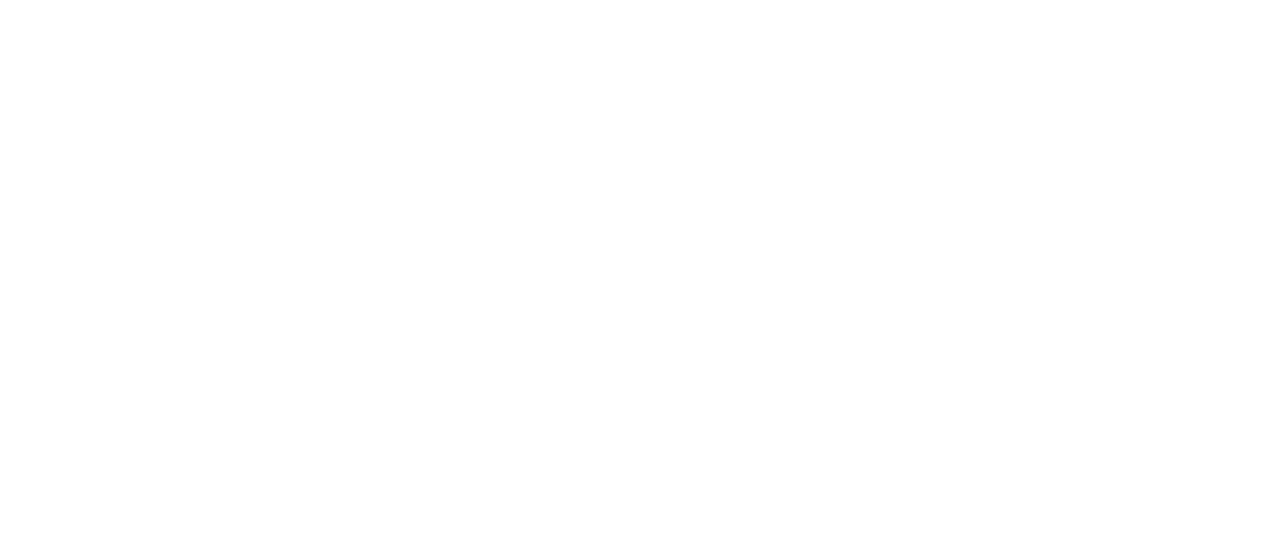
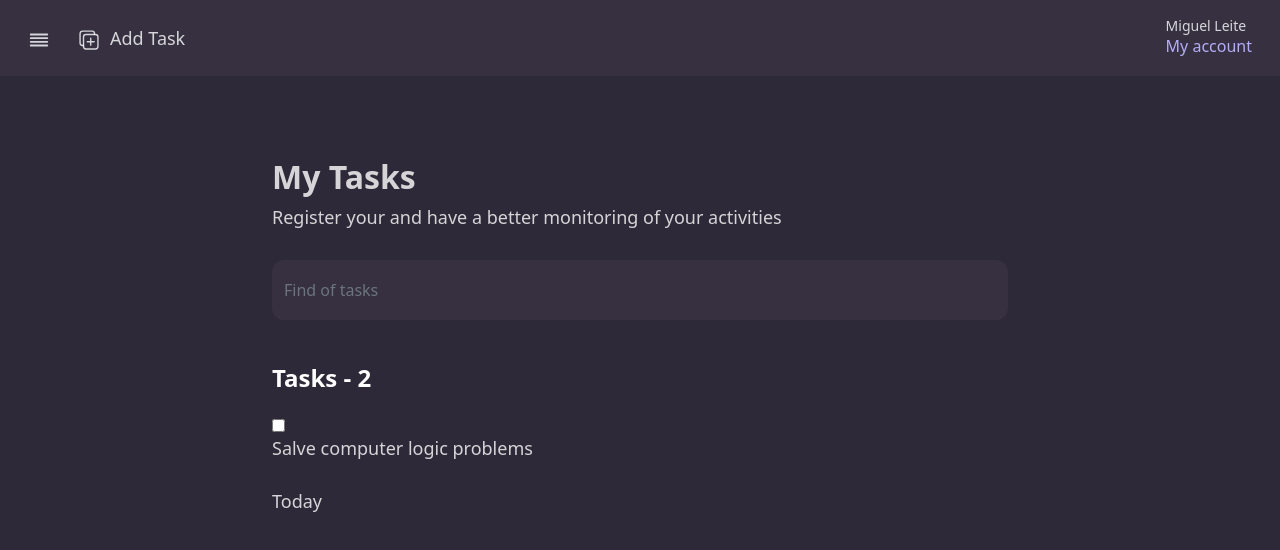
Before and after one commit to Miguel-Leite/task-manager, a React (Create React App) app: page /dashboard in a window 1280 px wide. Shown: the top 550 px of the page. Built offline with nearby package versions, Linux system fonts and the light colour scheme; the HTML template or start-up script is replaced by a standard one.

Commit message:
custom page list tasks

```diff
--- a/src/pages/List.tsx
+++ b/src/pages/List.tsx
@@ -0,0 +1,34 @@
+import { Navbar } from '../components/Navbar';
+
+import '../styles/list.scss'
+
+export function List () {
+    return (
+        <header className="header-list">
+            <Navbar />
+
+            <div className="container">
+                <div className="row justify-content-center">
+                    <div className="col-lg-8 col-sm-8 col-md-12 col-xs-12">
+                        <h1>My Tasks</h1>
+                        <p>Register your and have a better monitoring of your activities</p>
+                        <div className="search">
+                            <input type="text"  className="form-control" placeholder="Find of tasks"/>
+                        </div>
+
+                        <h3>Tasks - 2</h3>
+                        <div className="tasks">
+                            <div className="task-item">
+                                <input type="checkbox" name="done" id="done" />
+                                <div className="content">
+                                    <p>Salve computer logic problems</p>
+                                    <p className="date">Today</p>
+                                </div>
+                            </div>
+                        </div>
+                    </div>
+                </div>
+            </div>
+        </header>
+    )
+}
--- /dev/null
+++ b/src/styles/list.scss
@@ -0,0 +1,65 @@
+
+.header-list {
+    width: 100%;
+    height: 100vh;
+    background-color: var(--primary);
+    .nav {
+        padding-left: 28px;
+        padding-right: 28px;
+    }
+
+    h1 {
+        margin-top: 82px;
+        margin-bottom: 12px;
+        color: var(--light);
+        font-style: normal;
+        font-weight: bold;
+        font-size: 32px;
+        line-height: 37px;
+    }
+
+    p {
+        margin-bottom: 32px;
+        font-style: normal;
+        font-weight: 500;
+        font-size: 18px;
+        line-height: 21px;
+        color: var(--light);
+    }
+
+    input[type="text"] {
+        position: relative;
+        width: 100%;
+        height: 60px;
+        border-radius: 12px;
+        background-color: var(--dark);
+        border: 0;
+        color: var(--light);
+        margin-bottom: 44px;
+
+        &:focus {
+            background-color: var(--dark);
+            box-shadow: none;
+        }
+        &::before {
+            content: '';
+            position: absolute;
+            left: 0;
+            top: 0;
+            width: 18.7px;
+            height: 18.7px;
+            margin: 10px 28px;
+            background-color: var(--secundary);
+        }
+    }
+
+    h3 {
+        color: var(--light);
+        font-style: normal;
+        font-weight: bold;
+        font-size: 24px;
+        line-height: 28px;
+        color: #fff;
+        margin-bottom: 22px;
+    }
+}
```
